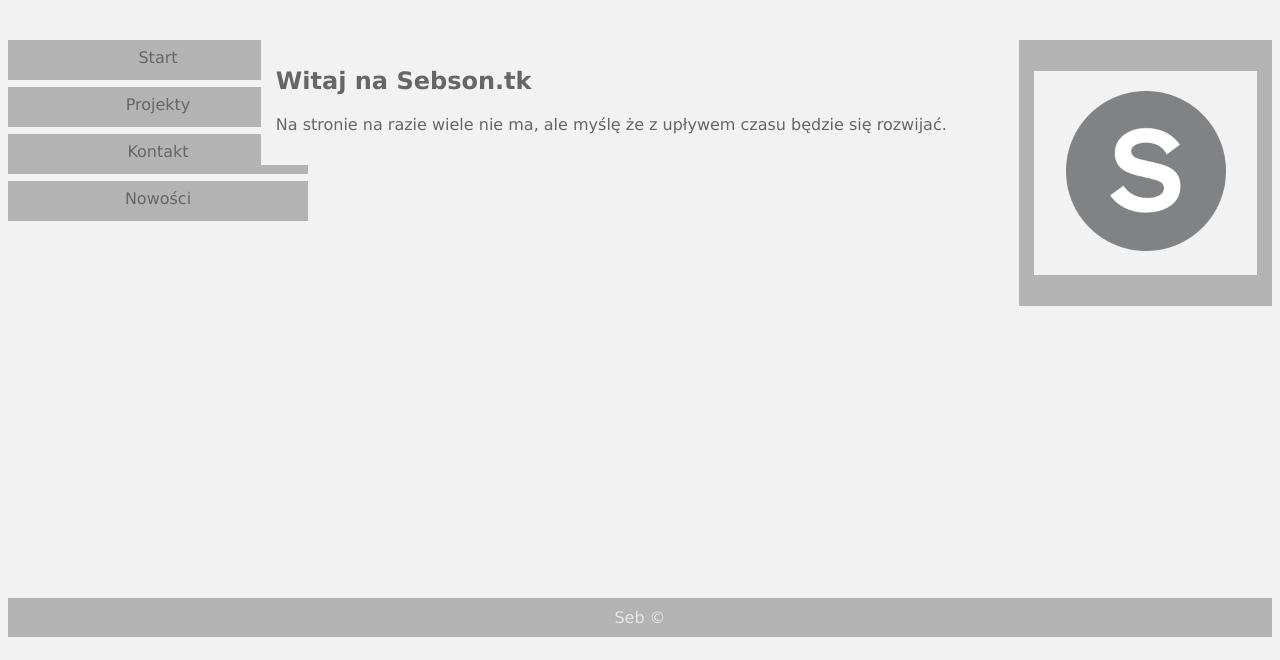
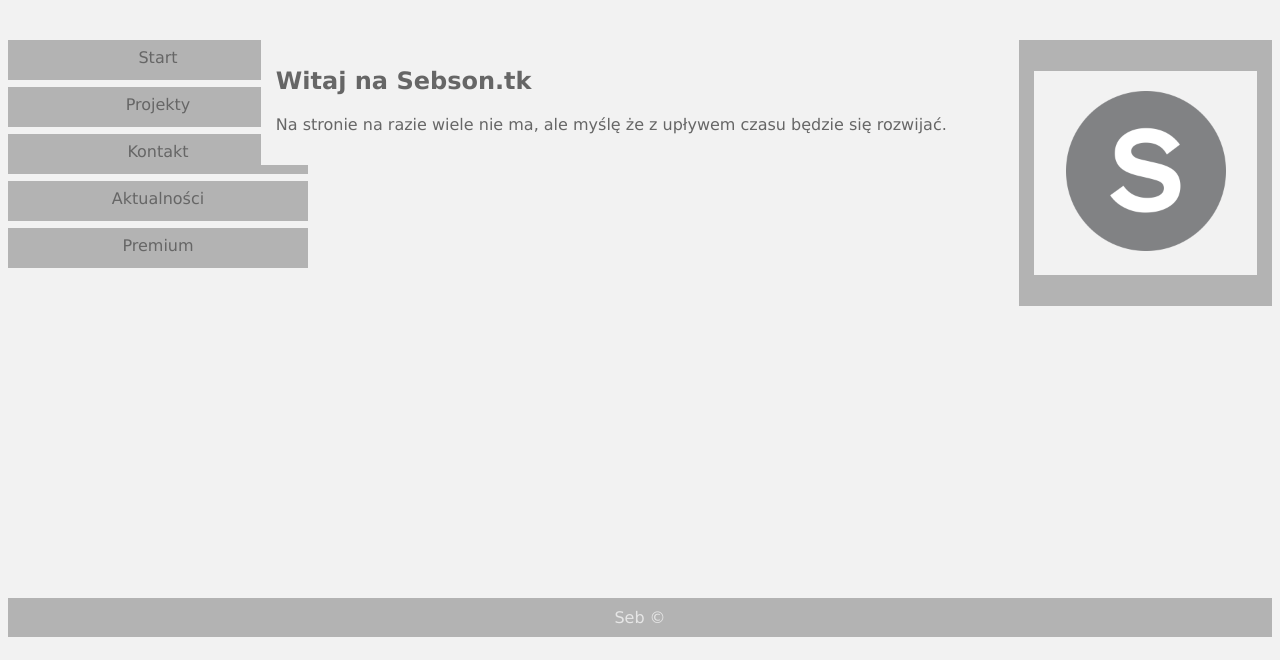
Before and after one commit to Seb-M11/sebson.tk, a plain HTML site: page index.html in a window 1280 px wide. Shown: the part 140-800 px from the top of the page. Drawn offline with Linux system fonts and the light colour scheme.

Commit message:
Update index.html

```diff
--- a/index.html
+++ b/index.html
@@ -17,7 +17,8 @@
     <a href="#">Start</a>
     <a href="https://sebson.tk/projekty/">Projekty</a>
     <a href="https://sebster.000webhostapp.com/">Kontakt</a>
-    <a href="#">Nowości</a>
+    <a href="#">Aktualności</a>
+    <a href="http://sebhost.000webhostapp.com/">Premium</a>
   </div>
 
   <div class="main">
```
